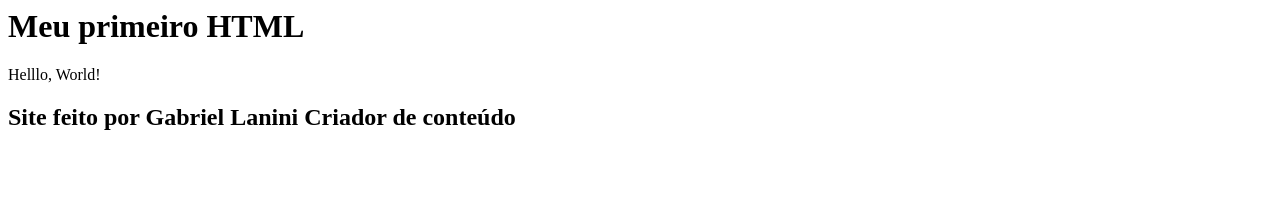
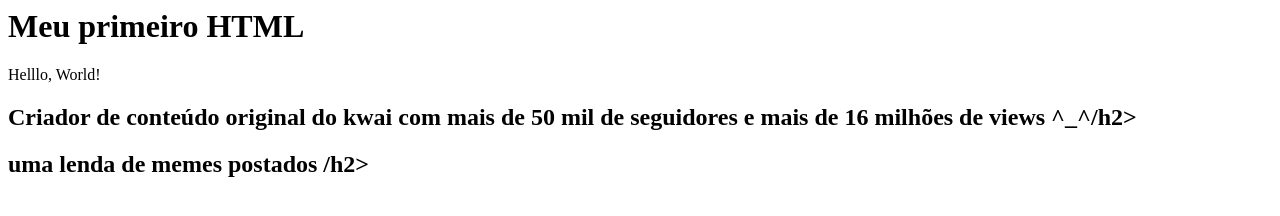
Before and after one commit to lanini/primeirorepositorio, a plain HTML site: page index.html in a window 1280 px wide. Drawn offline with Linux system fonts and the light colour scheme.

Commit message:
Update index.html

```diff
--- a/index.html
+++ b/index.html
@@ -1,5 +1,6 @@
 <html>
   <h1>Meu primeiro HTML </h1>
     <p>Helllo, World!</p>
-  <h2>Site feito por Gabriel Lanini Criador de conteúdo</h2>
+  <h2>Criador de conteúdo original do kwai com mais de 50 mil de seguidores e mais de 16 milhões de views ^_^/h2>
 </html>
+<h2> uma lenda de memes postados /h2>
```
